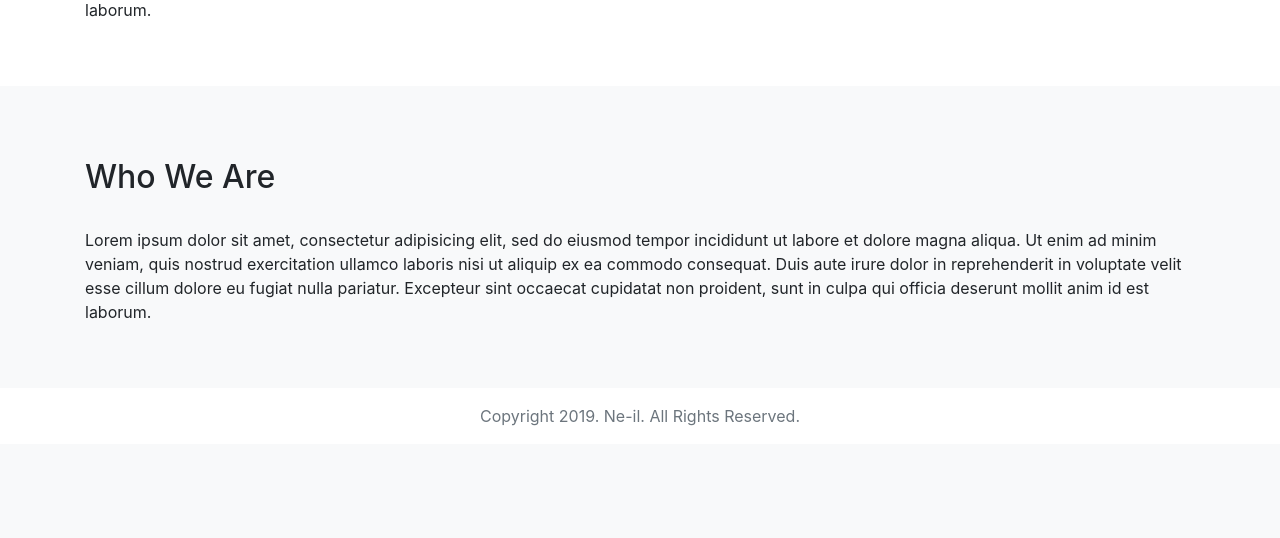
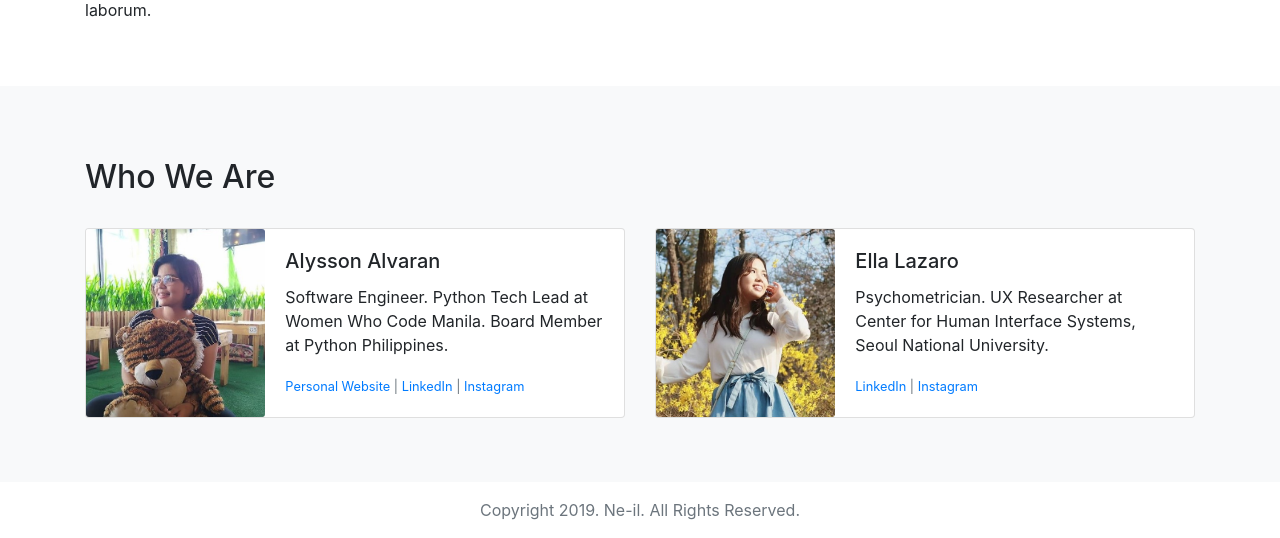
Before and after one commit to alyssonalvaran/seesure, a Django app: page / in a window 1280 px wide. Shown: the part 1319-1857 px from the top of the page. Before the commit the page ends 1745 px from the top, so only its background shows below. Run offline with Django 3.2, Linux system fonts and the light colour scheme; some libraries are stand-ins or nearby versions.

Commit message:
Add team profiles

```diff
--- a/home/static/css/index.css
+++ b/home/static/css/index.css
@@ -81,3 +81,14 @@ footer.footer {
     width: 100%;
     height: 100%;
 }
+
+/* Team card settings */
+
+#team .card {
+    max-width: 540px;
+}
+
+.object-fit-cover {
+    height: 100%;
+    object-fit: cover;
+}
--- a/home/templates/index.html
+++ b/home/templates/index.html
@@ -114,14 +114,44 @@
                     <h2>Who We Are</h2>
                 </div>
                 <div class="col-12">
-                    <p>
-                    	Lorem ipsum dolor sit amet, consectetur adipisicing elit, sed do eiusmod
-                    	tempor incididunt ut labore et dolore magna aliqua. Ut enim ad minim veniam,
-                    	quis nostrud exercitation ullamco laboris nisi ut aliquip ex ea commodo
-                    	consequat. Duis aute irure dolor in reprehenderit in voluptate velit esse
-                    	cillum dolore eu fugiat nulla pariatur. Excepteur sint occaecat cupidatat non
-                    	proident, sunt in culpa qui officia deserunt mollit anim id est laborum.
-                	</p>
+                    <div class="card-deck">
+                        <div class="card mb-3">
+                            <div class="row no-gutters">
+                                <div class="col-md-4">
+                                    <img src="{% static 'img/alysson.jpg' %}" class="card-img object-fit-cover" alt="Alysson Alvaran">
+                                </div>
+                                    <div class="col-md-8">
+                                    <div class="card-body">
+                                        <h5 class="card-title">Alysson Alvaran</h5>
+                                        <p class="card-text">Software Engineer. Python Tech Lead at Women Who Code Manila. Board Member at Python Philippines.</p>
+                                        <small class="text-muted">
+                                            <a class="card-text" href="http://alyssonalvaran.com/" target="_blank">Personal Website</a> |
+                                            <a class="card-text" href="https://www.linkedin.com/in/alyssonalvaran/" target="_blank">LinkedIn</a> |
+                                            <a class="card-text" href="https://www.instagram.com/alyssonalvaran/" target="_blank">Instagram</a>
+                                        </small>
+                                    </div>
+                                </div>
+                            </div>
+                        </div>
+
+                        <div class="card mb-3">
+                            <div class="row no-gutters">
+                                <div class="col-md-4">
+                                    <img src="{% static 'img/ella.jpg' %}" class="card-img object-fit-cover" alt="Ella Lazaro">
+                                </div>
+                                    <div class="col-md-8">
+                                    <div class="card-body">
+                                        <h5 class="card-title">Ella Lazaro</h5>
+                                        <p class="card-text">Psychometrician. UX Researcher at Center for Human Interface Systems, Seoul National University.</p>
+                                        <small class="text-muted">
+                                            <a class="card-text" href="https://www.linkedin.com/in/ellalazaro/" target="_blank">LinkedIn</a> |
+                                            <a class="card-text" href="https://www.instagram.com/ellalazaro/" target="_blank">Instagram</a>
+                                        </small>
+                                    </div>
+                                </div>
+                            </div>
+                        </div>
+                    </div>
                 </div>
             </div>
         </div>
```
Also changed, not shown: home/static/img/alysson.jpg (added), home/static/img/ella.jpg (added). Lines whose indentation alone changed are shown as unchanged.
